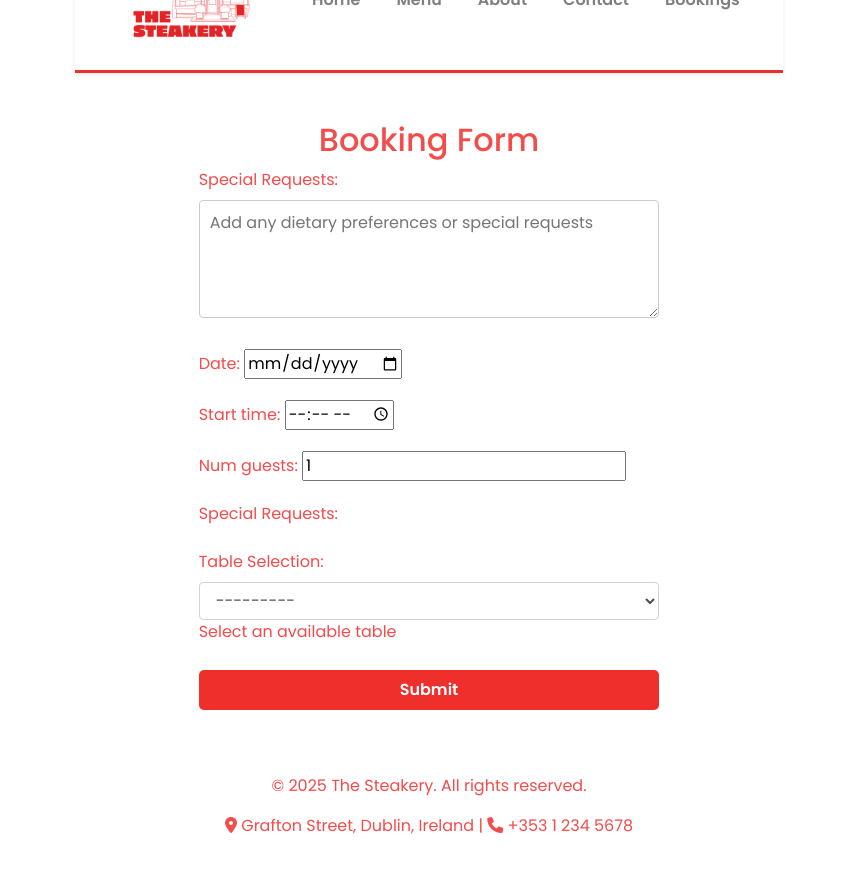
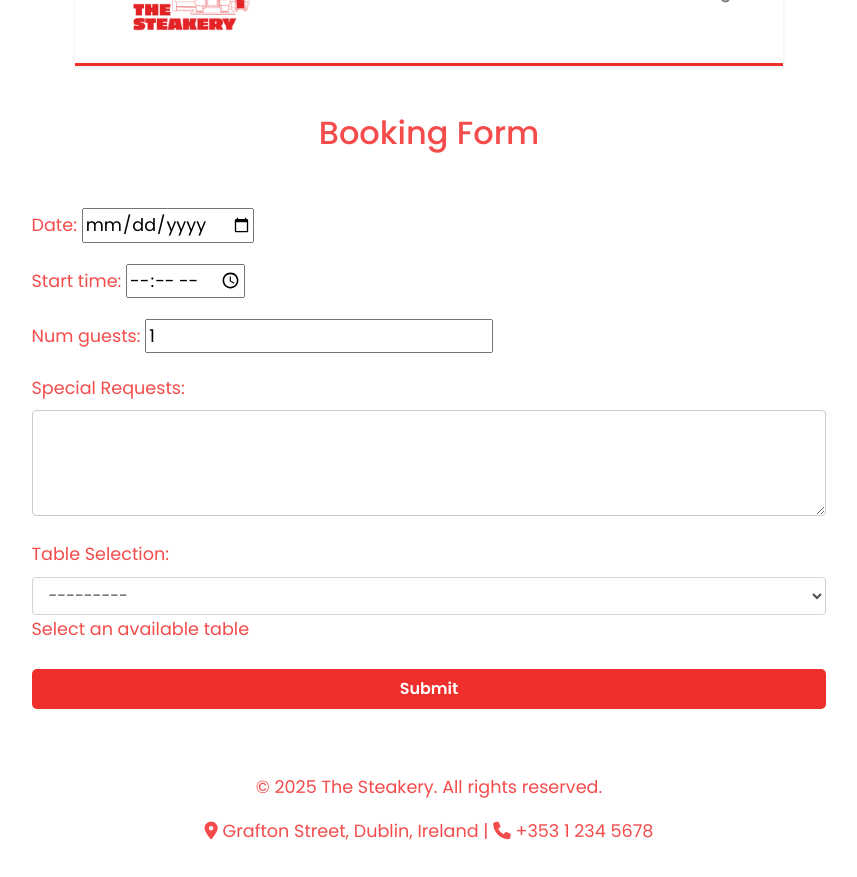
Before and after one commit to micdr93/TheSteakeryPP4, a Django app: page /bookings/create/ in a window 1280 px wide. Shown: the whole page, without its empty margins (211-1068 px from the left). Before the commit the page ends 834 px from the top, so only its background shows below. Run offline with Django 4.2, Linux system fonts and the light colour scheme; the visitor is signed in with stand-in values (Sample User, id 1); data that the repository does not hold is empty; some libraries are stand-ins or nearby versions.

Commit message:
temp fixed special requests

```diff
--- a/restaurant/forms.py
+++ b/restaurant/forms.py
@@ -9,12 +9,13 @@ class BookingForm(forms.ModelForm):
         widget=forms.Select(attrs={'class': 'form-control'}),
         help_text="Select an available table",
     )
-    special_requests = forms.ModelMultipleChoiceField(
-        queryset=SpecialRequest.objects.all(),
-        widget=forms.CheckboxSelectMultiple,
-        required=False,
-        label="Special Requests"
-    )
+    special_requests = forms.CharField(
+    widget=forms.Textarea(attrs={'rows': 3}),
+    required=False,
+    label="Special Requests"
+)
+
+
 
     class Meta:
         model = Booking
--- a/static/css/style.css
+++ b/static/css/style.css
@@ -17,6 +17,12 @@ a {
     color: #f44b4b;
     text-decoration: none;
     transition: color 0.3s ease;
+}
+p {
+    font-size: 1.1rem;
+    line-height: 1.6;
+    align-items: center;
+
 }
 
 a:hover {
--- a/templates/booking_form.html
+++ b/templates/booking_form.html
@@ -9,14 +9,13 @@
 <br> </br>
 
     <h2>Booking Form</h2>
-    <label for="special_requests">Special Requests:</label>
-<textarea id="special_requests" name="special_requests" rows="4" placeholder="Add any dietary preferences or special requests"></textarea>
-
 
 <br> </br>
     <form method="post">
         {% csrf_token %}
         {{ form.as_p }}
+
+
         <button type="submit" class="btn btn-primary">Submit</button>
     </form>
 {% endblock %}
```
